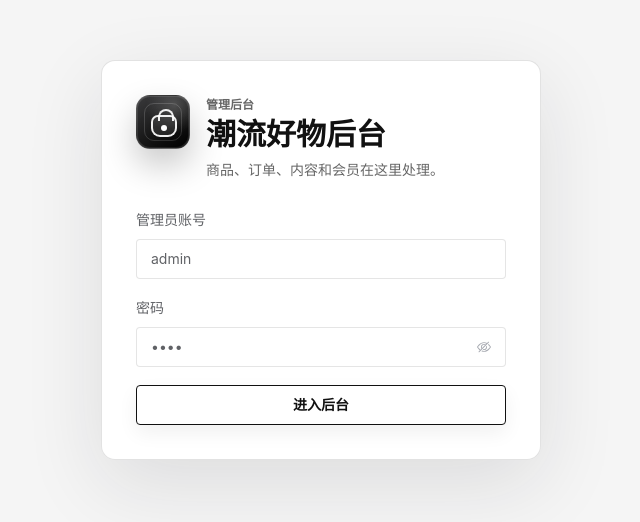
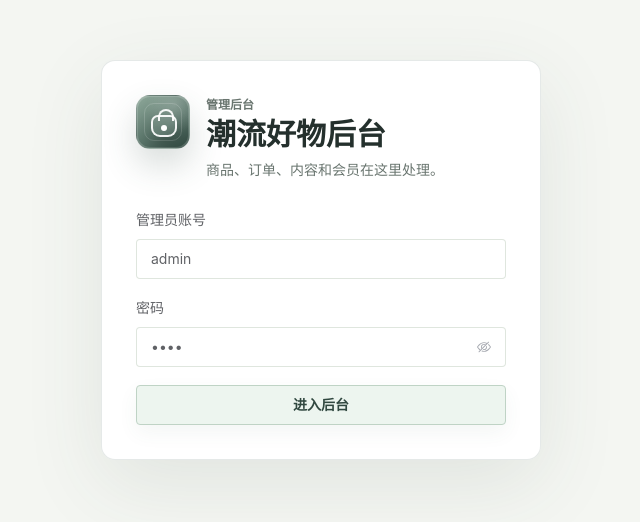
Before and after one commit to pskishere/ecommerce, a Vue app in the folder ecommerce-admin/: page / in a window 1280 px wide. Shown: the part 140-662 px from the top of the page, without its empty margins (319-959 px from the left). Built offline with nearby package versions, Linux system fonts and the light colour scheme.

Commit message:
Soften admin color palette

```diff
--- a/ecommerce-admin/src/App.vue
+++ b/ecommerce-admin/src/App.vue
@@ -1485,7 +1485,7 @@ function renderOrderChart() {
     value: dashboard.orderStatus[item.value] || 0,
   }))
   orderChart.setOption({
-    color: ['#111111', '#3f3f46', '#71717a', '#a1a1aa', '#d4d4d8'],
+    color: ['#4b665c', '#7d9b8b', '#9b7a48', '#6f8392', '#c9d5cd'],
     tooltip: { trigger: 'item' },
     legend: { bottom: 0, icon: 'circle', itemWidth: compact ? 8 : 10, itemHeight: compact ? 8 : 10 },
     series: [{
@@ -1507,7 +1507,7 @@ function renderSalesChart() {
   const compact = salesChartRef.value.clientWidth < 520
   const rows = dashboard.salesTrend || []
   salesChart.setOption({
-    color: ['#111111', '#71717a'],
+    color: ['#4b665c', '#8da497'],
     tooltip: { trigger: 'axis' },
     grid: { left: compact ? 34 : 44, right: compact ? 8 : 18, top: compact ? 34 : 28, bottom: 34 },
     legend: { top: 0, right: compact ? 0 : 4, itemWidth: compact ? 12 : 18 },
@@ -1515,12 +1515,12 @@ function renderSalesChart() {
       type: 'category',
       boundaryGap: false,
       data: rows.map(item => item.label),
-      axisLine: { lineStyle: { color: '#dedee2' } },
+      axisLine: { lineStyle: { color: '#dfe6de' } },
       axisTick: { show: false },
       axisLabel: { interval: compact ? 1 : 0 },
     },
     yAxis: [
-      { type: 'value', name: 'GMV', axisLabel: { formatter: value => `${value}` }, splitLine: { lineStyle: { color: '#eeeeef' } } },
+      { type: 'value', name: 'GMV', axisLabel: { formatter: value => `${value}` }, splitLine: { lineStyle: { color: '#e9eee8' } } },
       { type: 'value', name: '订单', splitLine: { show: false } },
     ],
     series: [
@@ -1528,7 +1528,7 @@ function renderSalesChart() {
         name: 'GMV',
         type: 'line',
         smooth: true,
-        areaStyle: { color: 'rgba(17, 17, 17, 0.08)' },
+        areaStyle: { color: 'rgba(75, 102, 92, 0.1)' },
         data: rows.map(item => Number(item.revenue || 0)),
       },
       {
--- a/ecommerce-admin/src/styles/main.css
+++ b/ecommerce-admin/src/styles/main.css
@@ -1,35 +1,35 @@
 :root {
-  --admin-bg: #f5f5f5;
+  --admin-bg: #f4f6f2;
   --admin-surface: #ffffff;
-  --admin-panel: #fafafa;
-  --admin-text: #111111;
-  --admin-muted: #666666;
-  --admin-line: #e5e5e5;
-  --admin-brand: #111111;
-  --admin-brand-dark: #000000;
-  --admin-brand-soft: #f0f0f0;
-  --admin-brand-rgb: 17, 17, 17;
-  --admin-accent: #111111;
-  --admin-accent-soft: #eeeeef;
-  --admin-green: #222222;
-  --admin-danger: #111111;
-  --admin-warning: #444444;
-  --admin-aside: #ffffff;
-  --admin-aside-raised: #f5f5f5;
-  --admin-aside-muted: #6b6b6b;
+  --admin-panel: #f8faf6;
+  --admin-text: #24302d;
+  --admin-muted: #69756f;
+  --admin-line: #dfe6de;
+  --admin-brand: #4b665c;
+  --admin-brand-dark: #314840;
+  --admin-brand-soft: #e7efe8;
+  --admin-brand-rgb: 75, 102, 92;
+  --admin-accent: #739383;
+  --admin-accent-soft: #eef4ef;
+  --admin-green: #527a61;
+  --admin-danger: #9b5a55;
+  --admin-warning: #957442;
+  --admin-aside: #fbfcfa;
+  --admin-aside-raised: #f0f4ee;
+  --admin-aside-muted: #76827c;
   --admin-radius: 8px;
   --el-color-primary: var(--admin-brand);
   --el-color-primary-dark-2: var(--admin-brand-dark);
-  --el-color-primary-light-3: #4a4a4a;
-  --el-color-primary-light-5: #777777;
-  --el-color-primary-light-7: #b8b8b8;
-  --el-color-primary-light-8: #d8d8d8;
+  --el-color-primary-light-3: #779286;
+  --el-color-primary-light-5: #9eb2a8;
+  --el-color-primary-light-7: #c8d5ce;
+  --el-color-primary-light-8: #dce7df;
   --el-color-primary-light-9: var(--admin-brand-soft);
   --el-color-success: var(--admin-green);
   --el-color-warning: var(--admin-warning);
   --el-color-danger: var(--admin-danger);
   --el-border-color: var(--admin-line);
-  --el-border-color-light: #eeeeee;
+  --el-border-color-light: #e9eee8;
   --el-fill-color-light: var(--admin-panel);
   font-family: Inter, "Geist", -apple-system, BlinkMacSystemFont, "Segoe UI", sans-serif;
   color: var(--admin-text);
@@ -75,8 +75,8 @@ select {
   padding: 34px;
   border-radius: 14px;
   background: rgba(255, 255, 255, 0.94);
-  box-shadow: 0 24px 80px rgba(23, 26, 34, 0.11);
-  border: 1px solid rgba(17, 17, 17, 0.12);
+  box-shadow: 0 24px 80px rgba(57, 80, 70, 0.1);
+  border: 1px solid rgba(var(--admin-brand-rgb), 0.14);
 }
 
 .brand-block {
@@ -93,8 +93,8 @@ select {
   border-radius: 14px;
   background:
     radial-gradient(circle at 72% 18%, rgba(255, 255, 255, 0.2), transparent 28px),
-    linear-gradient(145deg, #3a3a3c 0%, #171717 58%, #000000 100%);
-  box-shadow: 0 16px 34px rgba(0, 0, 0, 0.22), inset 0 0 0 1px rgba(255, 255, 255, 0.1);
+    linear-gradient(145deg, #8fa99b 0%, #587368 58%, #2f473f 100%);
+  box-shadow: 0 16px 34px rgba(57, 80, 70, 0.2), inset 0 0 0 1px rgba(255, 255, 255, 0.16);
   flex-shrink: 0;
   overflow: hidden;
 }
@@ -212,7 +212,7 @@ select {
 
 .brand-copy strong {
   display: block;
-  color: #111111;
+  color: var(--admin-text);
   font-size: 16px;
   line-height: 1.1;
 }
@@ -233,10 +233,10 @@ select {
 }
 
 .admin-menu {
-  --el-menu-active-color: #111111;
+  --el-menu-active-color: var(--admin-brand-dark);
   --el-menu-bg-color: transparent;
   --el-menu-hover-bg-color: transparent;
-  --el-menu-hover-text-color: #111111;
+  --el-menu-hover-text-color: var(--admin-brand-dark);
   --el-menu-text-color: var(--admin-aside-muted);
   flex: 1;
   border-right: 0;
@@ -267,7 +267,7 @@ select {
   display: inline-grid;
   place-items: center;
   border-radius: 7px;
-  color: #7d7d82;
+  color: #88948d;
   flex-shrink: 0;
   transition: background 0.16s ease, color 0.16s ease;
 }
@@ -287,9 +287,9 @@ select {
 }
 
 .admin-menu .el-menu-item.is-active {
-  border-color: #d8d8dc;
-  background: #f6f6f7;
-  color: #111111;
+  border-color: #cbd9ce;
+  background: var(--admin-brand-soft);
+  color: var(--admin-brand-dark);
   box-shadow: none;
 }
 
@@ -300,24 +300,24 @@ select {
   bottom: 11px;
   width: 3px;
   border-radius: 999px;
-  background: #111111;
+  background: var(--admin-accent);
   content: "";
 }
 
 .admin-menu .el-menu-item:hover:not(.is-active) {
   background: var(--admin-aside-raised);
-  color: #111111;
+  color: var(--admin-brand-dark);
 }
 
 .admin-menu .el-menu-item:hover:not(.is-active) .el-icon {
-  background: #e2e2e4;
-  color: #111111;
+  background: #e1e9e2;
+  color: var(--admin-brand-dark);
 }
 
 .admin-menu .el-menu-item.is-active .el-icon {
   background: #ffffff;
-  border: 1px solid #e5e5e8;
-  color: #111111;
+  border: 1px solid #d7e2d9;
+  color: var(--admin-brand-dark);
 }
 
 .front-link {
@@ -327,9 +327,9 @@ select {
   align-items: center;
   justify-content: center;
   border-radius: 8px;
-  border: 1px solid #d8d8dc;
+  border: 1px solid #d2ddd5;
   background: #ffffff;
-  color: #111111;
+  color: var(--admin-brand-dark);
   text-decoration: none;
   font-size: 13px;
   font-weight: 800;
@@ -341,7 +341,7 @@ select {
 }
 
 .front-link:hover {
-  background: #f2f2f3;
+  background: var(--admin-brand-soft);
   transform: translateY(-1px);
 }
 
@@ -504,8 +504,8 @@ select {
 
 .module-stat:not(:disabled):hover {
   background: #fafafa;
-  border-color: #cfcfd3;
-  box-shadow: 0 8px 18px rgba(17, 17, 17, 0.045);
+  border-color: #cad9d0;
+  box-shadow: 0 8px 18px rgba(57, 80, 70, 0.055);
   transform: translateY(-1px);
 }
 
@@ -599,9 +599,9 @@ select {
 }
 
 .brief-action:hover {
-  border-color: #cfcfd3;
+  border-color: #cad9d0;
   background: #fafafa;
-  box-shadow: 0 8px 18px rgba(17, 17, 17, 0.045);
+  box-shadow: 0 8px 18px rgba(57, 80, 70, 0.055);
   transform: translateY(-1px);
 }
 
@@ -651,8 +651,8 @@ select {
 
 .metric-card:hover,
 .panel-card:hover {
-  border-color: #d3d3d6;
-  box-shadow: 0 10px 26px rgba(23, 26, 34, 0.045);
+  border-color: #cfddd2;
+  box-shadow: 0 10px 26px rgba(57, 80, 70, 0.05);
 }
 
 .metric-card .el-card__body {
@@ -703,32 +703,32 @@ select {
 
 .metric-card.tone-revenue .metric-top .el-icon,
 .todo-card.tone-primary {
-  background: #eeeeef;
-  color: #111111;
+  background: #e7efe8;
+  color: #39594d;
 }
 
 .metric-card.tone-orders .metric-top .el-icon,
 .todo-card.tone-warning {
-  background: #f2f2f3;
-  color: #303033;
+  background: #f3ecd9;
+  color: #795f32;
 }
 
 .metric-card.tone-goods .metric-top .el-icon {
-  background: #e7e7e8;
-  color: #111111;
+  background: #e8edf1;
+  color: #465f70;
 }
 
 .metric-card.tone-users .metric-top .el-icon {
-  background: #f2f2f3;
-  color: #303033;
+  background: #ece9f0;
+  color: #625771;
 }
 
 .todo-card.tone-danger {
-  background: #eeeeef;
+  background: #f4e8e5;
 }
 
 .todo-card.tone-danger strong {
-  color: #111111;
+  color: #7f4e48;
 }
 
 .dashboard-grid {
@@ -1057,8 +1057,8 @@ select {
 }
 
 .media-card:hover {
-  border-color: #cfcfd3;
-  box-shadow: 0 10px 24px rgba(23, 26, 34, 0.045);
+  border-color: #cad9d0;
+  box-shadow: 0 10px 24px rgba(57, 80, 70, 0.05);
   transform: translateY(-1px);
 }
 
@@ -1087,8 +1087,8 @@ select {
 
 .media-thumb-fallback {
   gap: 8px;
-  border-bottom: 1px solid #eeeeef;
-  color: #303033;
+  border-bottom: 1px solid #e9eee8;
+  color: var(--admin-text);
 }
 
 .media-thumb-fallback .el-icon {
@@ -1396,12 +1396,12 @@ select {
 
 .detail-section p {
   margin: 4px 0;
-  color: #303033;
+  color: var(--admin-text);
 }
 
 .warning-section {
-  border-color: #d6d6da;
-  background: #f7f7f8;
+  border-color: #eadfca;
+  background: #faf5e9;
 }
 
 .order-product {
@@ -1477,23 +1477,23 @@ select {
 }
 
 .el-table {
-  --el-table-header-bg-color: #fafafa;
-  --el-table-border-color: #eeeeef;
-  --el-table-row-hover-bg-color: #f7f7f8;
+  --el-table-header-bg-color: #f8faf6;
+  --el-table-border-color: #e9eee8;
+  --el-table-row-hover-bg-color: #f2f6f1;
   width: 100%;
   color: var(--admin-text);
   font-size: 13px;
 }
 
 .el-table th.el-table__cell {
-  background: #fafafa;
-  color: #555558;
+  background: #f8faf6;
+  color: #63716a;
   font-weight: 800;
 }
 
 .el-table td.el-table__cell,
 .el-table th.el-table__cell {
-  border-bottom: 1px solid #eeeeef;
+  border-bottom: 1px solid #e9eee8;
 }
 
 .el-table__inner-wrapper,
@@ -1519,18 +1519,18 @@ select {
 }
 
 .el-button--primary:not(.is-link):not(.is-text) {
-  border-color: #111111;
-  background: #ffffff;
-  color: #111111;
-  box-shadow: 0 8px 20px rgba(17, 17, 17, 0.06);
+  border-color: #bfd3c5;
+  background: #edf5ef;
+  color: var(--admin-brand-dark);
+  box-shadow: 0 8px 20px rgba(var(--admin-brand-rgb), 0.06);
 }
 
 .el-button--primary:not(.is-link):not(.is-text):hover,
 .el-button--primary:not(.is-link):not(.is-text):focus {
-  border-color: #111111;
-  background: #f2f2f3;
-  color: #111111;
-  box-shadow: 0 10px 24px rgba(17, 17, 17, 0.08);
+  border-color: #9fb9a8;
+  background: #dfeade;
+  color: var(--admin-brand-dark);
+  box-shadow: 0 10px 24px rgba(var(--admin-brand-rgb), 0.1);
 }
 
 .el-button--primary:not(.is-link):not(.is-text).is-disabled {
@@ -1550,24 +1550,34 @@ select {
 }
 
 .el-tag.el-tag--success,
-.el-tag.el-tag--danger,
-.el-tag.el-tag--warning,
 .el-tag.el-tag--primary {
-  border-color: #d6d6da;
-  background: #f2f2f3;
-  color: #111111;
+  border-color: #cfe0d4;
+  background: #edf5ef;
+  color: #3f684f;
+}
+
+.el-tag.el-tag--danger {
+  border-color: #edd0cc;
+  background: #faefed;
+  color: #8a4d48;
+}
+
+.el-tag.el-tag--warning {
+  border-color: #eadcbf;
+  background: #faf3e3;
+  color: #7b5f2f;
 }
 
 .el-tag.el-tag--info {
-  border-color: #d6d6da;
-  background: #f2f2f3;
-  color: #555558;
+  border-color: #dce5dd;
+  background: #f3f6f1;
+  color: #65726b;
 }
 
 .el-segmented {
-  --el-segmented-item-selected-color: #111111;
+  --el-segmented-item-selected-color: var(--admin-brand-dark);
   --el-segmented-item-selected-bg-color: #ffffff;
-  --el-segmented-bg-color: #eeeeef;
+  --el-segmented-bg-color: #e9eee8;
 }
 
 .el-table .el-table__row {
@@ -1575,7 +1585,7 @@ select {
 }
 
 .el-table .el-table__row:hover > td.el-table__cell {
-  background: #f7f7f8;
+  background: #f2f6f1;
 }
 
 @keyframes view-enter {
@@ -1662,7 +1672,7 @@ select {
     width: min(82vw, 270px) !important;
     height: 100vh;
     border-radius: 0 18px 18px 0;
-    box-shadow: 26px 0 72px rgba(17, 17, 17, 0.18);
+    box-shadow: 26px 0 72px rgba(57, 80, 70, 0.18);
     transform: translateX(0);
     transition: transform 0.22s ease, width 0.2s ease;
   }
```
